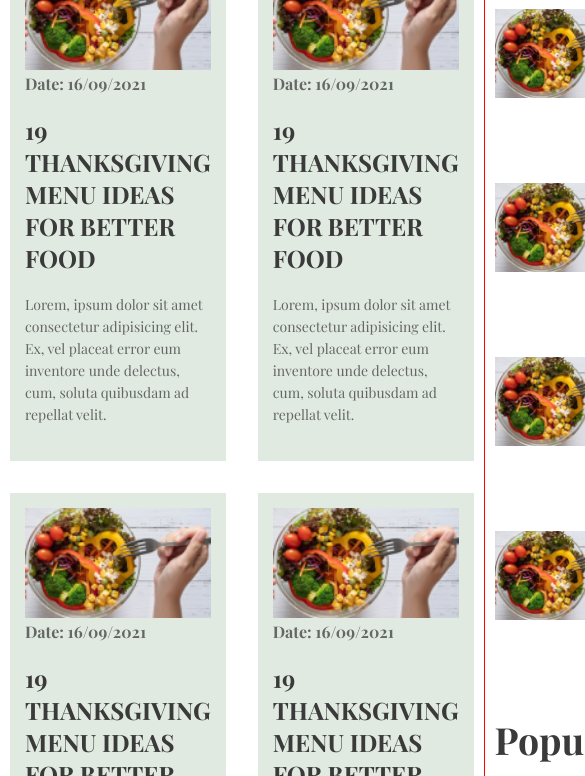
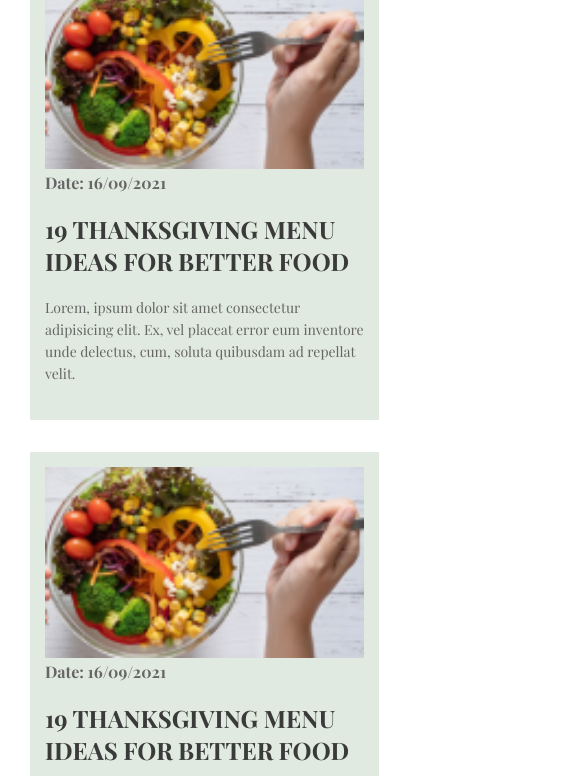
Before and after one commit to chinmoybiswas93/Blog-layout-design-using-css-grid, a plain HTML site: page index.html in a window 390 px wide. Shown: the part 735-1511 px from the top of the page, 585 px wide, since content can reach past the window. Drawn offline with nearby package versions, Linux system fonts and the light colour scheme.

Commit message:
modified

```diff
--- a/style.css
+++ b/style.css
@@ -223,8 +223,7 @@ main {
 /* ----------Sidebar-------------- */
 
 aside {
-    border: 1px solid red;
-    padding: 0 1rem;
+    padding: 0 2rem;
 }
 
 aside header {
@@ -259,4 +258,27 @@ aside header {
     margin-top: 2rem;
 }
 
+@media (max-width:768px) {
+    main {
+        grid-template-columns: 1fr;
+    }
+
+    .blog-container {
+        padding: 2rem;
+    }
+
+    .blog {
+        grid-template-columns: 1fr;
+    }
+
+    aside {
+        padding: 2rem;
+    }
+
+    .wrapper .thumbnail img {
+        width: 180px;
+    }
+
+}
+
 /* ----------footer--------------- */
```
Also changed, not shown: index.html (+5 -0 lines).
